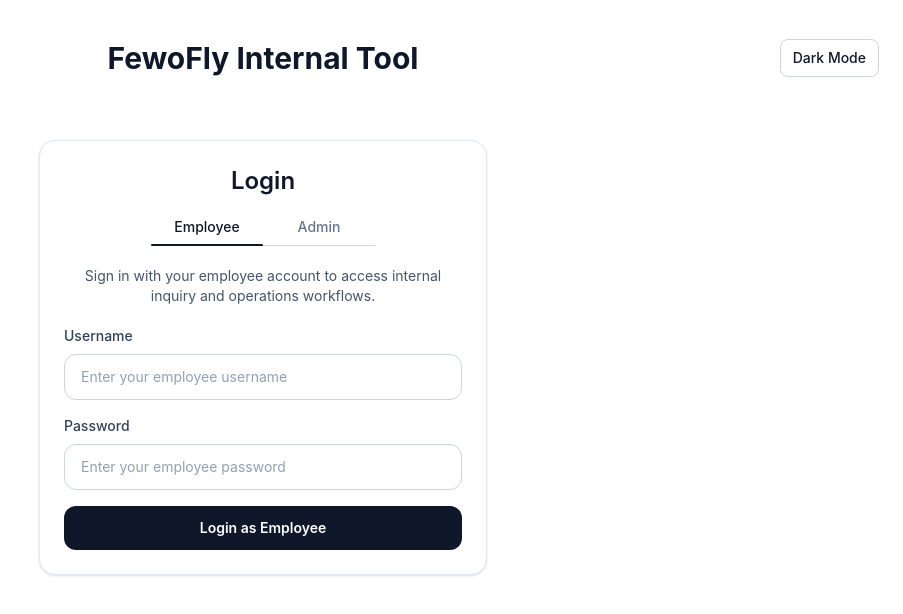
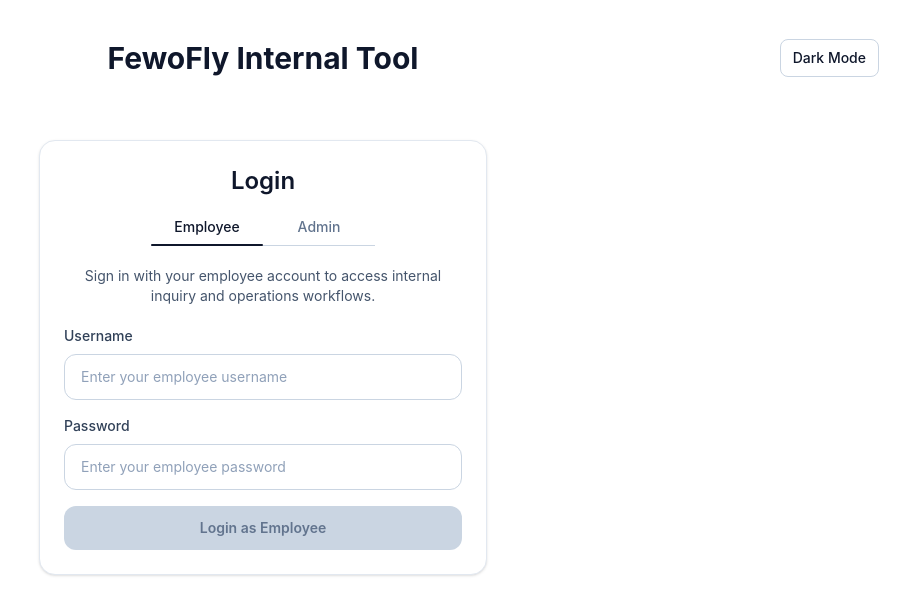
Before and after one commit to Khambazarov/fewofly, a React (Vite) app in the folder client/: page / in a window 1280 px wide. Shown: the top 614 px of the page, without its empty margins (377-1280 px from the left). Built offline with nearby package versions, Linux system fonts and the light colour scheme.

Commit message:
feat: add field-level login validation on blur

```diff
--- a/client/src/App.tsx
+++ b/client/src/App.tsx
@@ -5,20 +5,32 @@ import ThemeToggleButton from "./components/ThemeToggleButton";
 import { useLoginForm } from "./hooks/useLoginForm";
 import { useTheme } from "./hooks/useTheme";
 import type { LoginRole } from "./lib/auth";
-import { getLoginDescription } from "./lib/login";
-import { LOGIN_VALIDATION_MESSAGE } from "./lib/messages";
-import { isLoginFormValid } from "./lib/validation";
 import { getLoginButtonLabel } from "./lib/auth-messages";
 import {
+  getPasswordPlaceholder,
   getUsernamePlaceholder,
-  getPasswordPlaceholder,
 } from "./lib/auth-placeholders";
+import { getLoginDescription } from "./lib/login";
+import { isLoginButtonDisabled } from "./lib/login-button";
+import {
+  USERNAME_VALIDATION_MESSAGE,
+  PASSWORD_VALIDATION_MESSAGE,
+} from "./lib/messages";
+import { isLoginFormValid } from "./lib/validation";
 
 export default function App() {
   const { theme, setTheme } = useTheme();
   const [selectedRole, setSelectedRole] = useState<LoginRole>("employee");
-  const [showValidationMessage, setShowValidationMessage] = useState(false);
-  const { username, password, setUsername, setPassword } = useLoginForm();
+  const {
+    username,
+    password,
+    usernameTouched,
+    passwordTouched,
+    setUsername,
+    setPassword,
+    setUsernameTouched,
+    setPasswordTouched,
+  } = useLoginForm();
 
   function handleToggleTheme() {
     setTheme(theme === "light" ? "dark" : "light");
@@ -29,9 +41,23 @@ export default function App() {
   ) {
     event.preventDefault();
 
-    const isValid = isLoginFormValid(username, password);
-    setShowValidationMessage(!isValid);
+    setUsernameTouched(true);
+    setPasswordTouched(true);
+
+    if (!isLoginFormValid(username, password)) {
+      return;
+    }
   }
+
+  const usernameValidationMessage =
+    usernameTouched && username.trim().length < 3
+      ? USERNAME_VALIDATION_MESSAGE
+      : undefined;
+
+  const passwordValidationMessage =
+    passwordTouched && password.trim().length < 8
+      ? PASSWORD_VALIDATION_MESSAGE
+      : undefined;
 
   return (
     <AppShell theme={theme}>
@@ -54,13 +80,15 @@ export default function App() {
         password={password}
         onUsernameChange={setUsername}
         onPasswordChange={setPassword}
-        validationMessage={
-          showValidationMessage ? LOGIN_VALIDATION_MESSAGE : undefined
-        }
+        onUsernameBlur={() => setUsernameTouched(true)}
+        onPasswordBlur={() => setPasswordTouched(true)}
+        usernameValidationMessage={usernameValidationMessage}
+        passwordValidationMessage={passwordValidationMessage}
         onSubmit={handleSubmit}
         buttonLabel={getLoginButtonLabel(selectedRole)}
         usernamePlaceholder={getUsernamePlaceholder(selectedRole)}
         passwordPlaceholder={getPasswordPlaceholder(selectedRole)}
+        isButtonDisabled={isLoginButtonDisabled(username, password)}
       />
     </AppShell>
   );
--- a/client/src/components/LoginCard.tsx
+++ b/client/src/components/LoginCard.tsx
@@ -3,7 +3,6 @@ import type { LoginRole } from "../lib/auth";
 import RoleSwitch from "./RoleSwitch";
 import TextInput from "./TextInput";
 import PrimaryButton from "./PrimaryButton";
-import FormMessage from "./FormMessage";
 
 type LoginCardProps = {
   theme: Theme;
@@ -14,11 +13,15 @@ type LoginCardProps = {
   password: string;
   onUsernameChange: (value: string) => void;
   onPasswordChange: (value: string) => void;
-  validationMessage?: string;
+  onUsernameBlur: () => void;
+  onPasswordBlur: () => void;
+  usernameValidationMessage?: string;
+  passwordValidationMessage?: string;
   onSubmit: React.ComponentProps<"form">["onSubmit"];
   buttonLabel: string;
   usernamePlaceholder: string;
   passwordPlaceholder: string;
+  isButtonDisabled: boolean;
 };
 
 export default function LoginCard({
@@ -30,11 +33,15 @@ export default function LoginCard({
   password,
   onUsernameChange,
   onPasswordChange,
-  validationMessage,
+  onUsernameBlur,
+  onPasswordBlur,
+  usernameValidationMessage,
+  passwordValidationMessage,
   onSubmit,
   buttonLabel,
   usernamePlaceholder,
-  passwordPlaceholder
+  passwordPlaceholder,
+  isButtonDisabled,
 }: LoginCardProps) {
   const cardClassName =
     theme === "dark"
@@ -72,6 +79,8 @@ export default function LoginCard({
             theme={theme}
             value={username}
             onChange={onUsernameChange}
+            onBlur={onUsernameBlur}
+            validationMessage={usernameValidationMessage}
           />
 
           <TextInput
@@ -82,13 +91,13 @@ export default function LoginCard({
             theme={theme}
             value={password}
             onChange={onPasswordChange}
+            onBlur={onPasswordBlur}
+            validationMessage={passwordValidationMessage}
           />
 
-          {validationMessage ? (
-            <FormMessage message={validationMessage} />
-          ) : null}
-
-          <PrimaryButton theme={theme}>{buttonLabel}</PrimaryButton>
+          <PrimaryButton theme={theme} disabled={isButtonDisabled}>
+            {buttonLabel}
+          </PrimaryButton>
         </form>
       </div>
     </section>
--- a/client/src/components/PrimaryButton.tsx
+++ b/client/src/components/PrimaryButton.tsx
@@ -3,16 +3,30 @@ import type { Theme } from "../lib/theme";
 type PrimaryButtonProps = {
   children: React.ReactNode;
   theme: Theme;
+  disabled?: boolean;
 };
 
-export default function PrimaryButton({ children, theme }: PrimaryButtonProps) {
+export default function PrimaryButton({
+  children,
+  theme,
+  disabled = false,
+}: PrimaryButtonProps) {
   return (
     <button
       type="submit"
+      disabled={disabled}
       className={
         theme === "dark"
-          ? "w-full rounded-xl bg-slate-100 px-4 py-3 text-sm font-semibold text-slate-900 hover:bg-slate-200"
-          : "w-full rounded-xl bg-slate-900 px-4 py-3 text-sm font-semibold text-white hover:opacity-90"
+          ? `w-full rounded-xl px-4 py-3 text-sm font-semibold ${
+              disabled
+                ? "cursor-not-allowed bg-slate-700 text-slate-400"
+                : "bg-slate-100 text-slate-900 hover:bg-slate-200"
+            }`
+          : `w-full rounded-xl px-4 py-3 text-sm font-semibold ${
+              disabled
+                ? "cursor-not-allowed bg-slate-300 text-slate-500"
+                : "bg-slate-900 text-white hover:opacity-90"
+            }`
       }
     >
       {children}
--- a/client/src/components/TextInput.tsx
+++ b/client/src/components/TextInput.tsx
@@ -1,4 +1,5 @@
 import type { Theme } from "../lib/theme";
+import FormMessage from "./FormMessage";
 
 type TextInputProps = {
   id: string;
@@ -8,6 +9,8 @@ type TextInputProps = {
   theme: Theme;
   value: string;
   onChange: (value: string) => void;
+  onBlur?: () => void;
+  validationMessage?: string;
 };
 
 export default function TextInput({
@@ -18,6 +21,8 @@ export default function TextInput({
   theme,
   value,
   onChange,
+  onBlur,
+  validationMessage,
 }: TextInputProps) {
   const labelClassName =
     theme === "dark"
@@ -43,7 +48,10 @@ export default function TextInput({
         className={inputClassName}
         value={value}
         onChange={(event) => onChange(event.target.value)}
+        onBlur={onBlur}
       />
+
+      {validationMessage ? <FormMessage message={validationMessage} /> : null}
     </div>
   );
 }
--- a/client/src/hooks/useLoginForm.ts
+++ b/client/src/hooks/useLoginForm.ts
@@ -3,11 +3,17 @@ import { useState } from "react";
 export function useLoginForm() {
   const [username, setUsername] = useState("");
   const [password, setPassword] = useState("");
+  const [usernameTouched, setUsernameTouched] = useState(false);
+  const [passwordTouched, setPasswordTouched] = useState(false);
 
   return {
     username,
     password,
+    usernameTouched,
+    passwordTouched,
     setUsername,
     setPassword,
+    setUsernameTouched,
+    setPasswordTouched,
   };
 }
--- /dev/null
+++ b/client/src/lib/login-button.ts
@@ -0,0 +1,5 @@
+import { isLoginFormValid } from "./validation";
+
+export function isLoginButtonDisabled(username: string, password: string) {
+  return !isLoginFormValid(username, password);
+}
--- a/client/src/lib/messages.ts
+++ b/client/src/lib/messages.ts
@@ -1,2 +1,5 @@
-export const LOGIN_VALIDATION_MESSAGE =
-  "Username must be at least 3 characters and password must be at least 8 characters.";
+export const USERNAME_VALIDATION_MESSAGE =
+  "Username must be at least 3 characters.";
+
+export const PASSWORD_VALIDATION_MESSAGE =
+  "Password must be at least 8 characters.";
```
